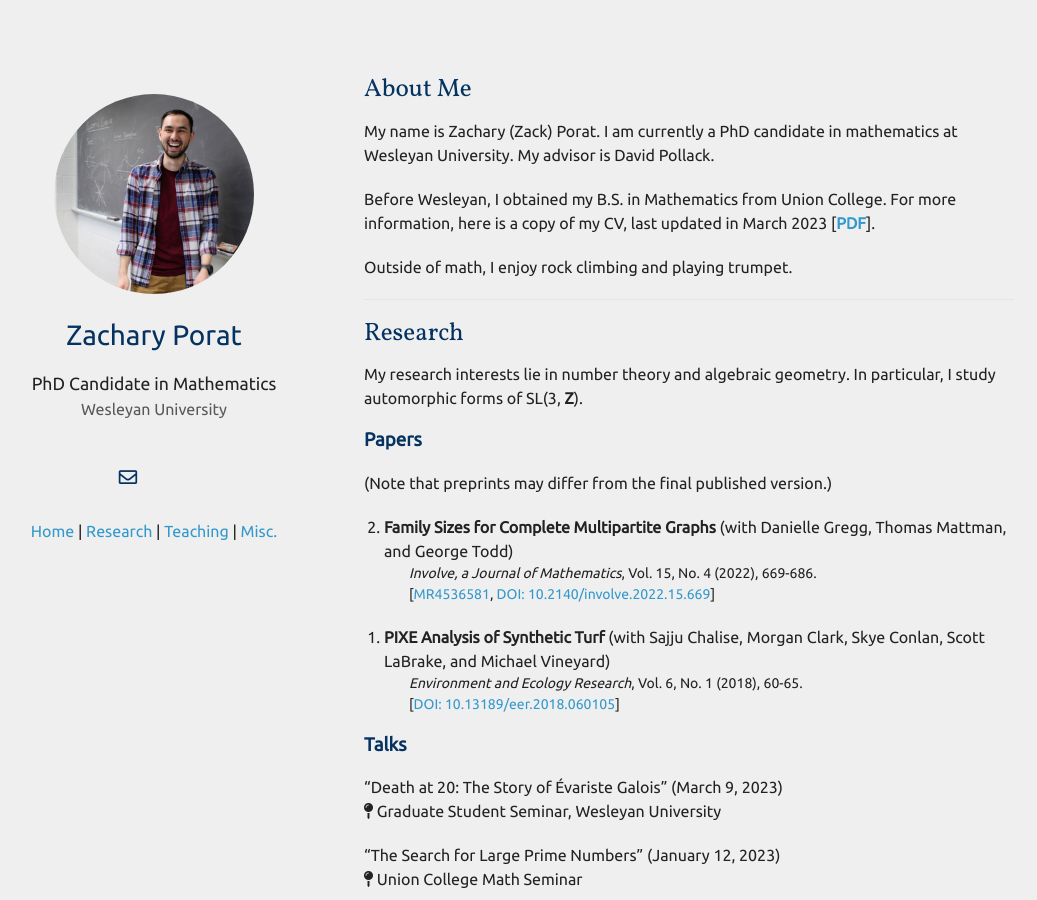
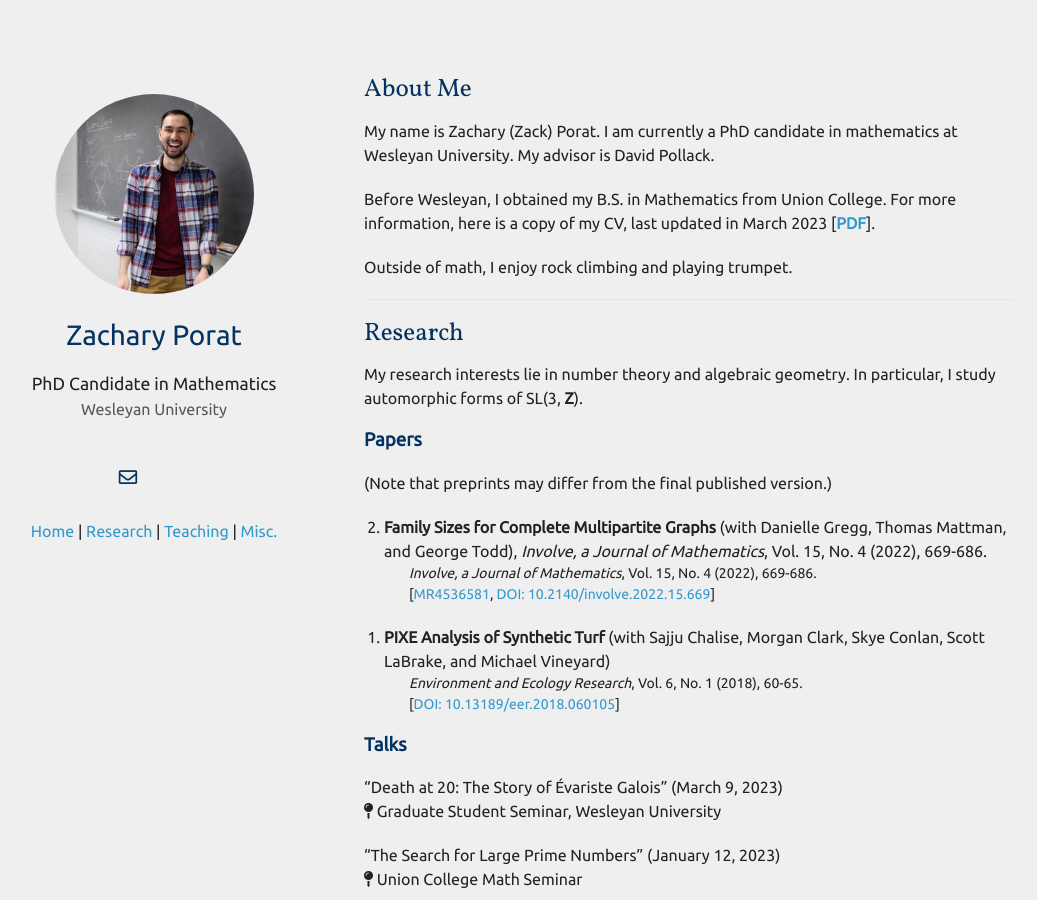
Before and after one commit to zporat/zporat.github.io, a Jekyll site: the page built from index.md, in a window 1280 px wide and 900 px high. Shown: the whole window, without its empty margins (101-1138 px from the left). Built offline with Jekyll 4.4.1, drawn with Linux system fonts in a browser that asks for light colours; nearby versions of some CDN libraries; a style sheet for code colours, icons or effects is not loaded; our own code applies the rules of GitHub Pages for plain Markdown files.

Commit message:
Update index.md

```diff
--- a/index.md
+++ b/index.md
@@ -21,7 +21,7 @@ My research interests lie in number theory and algebraic geometry.  In particula
 (Note that preprints may differ from the final published version.)
 
 <ol reversed style="margin-left:-20px">
-<li><b>Family Sizes for Complete Multipartite Graphs</b> (with Danielle Gregg, Thomas Mattman, and George Todd)</li>
+<li><b>Family Sizes for Complete Multipartite Graphs</b> (with Danielle Gregg, Thomas Mattman, and George Todd), <i>Involve, a Journal of Mathematics</i>, Vol. 15, No. 4 (2022), 669-686.</li>
 <ul style="list-style-type:none; font-size:14px; margin-left:-15px;">
     <li><i>Involve, a Journal of Mathematics</i>, Vol. 15, No. 4 (2022), 669-686. </li>
     <li>[<a href="https://mathscinet.ams.org/mathscinet/article?mr=4536581">MR4536581</a>, <a href="https://msp.org/involve/2022/15-4/p07.xhtml">DOI: 10.2140/involve.2022.15.669</a>]</li>
```
